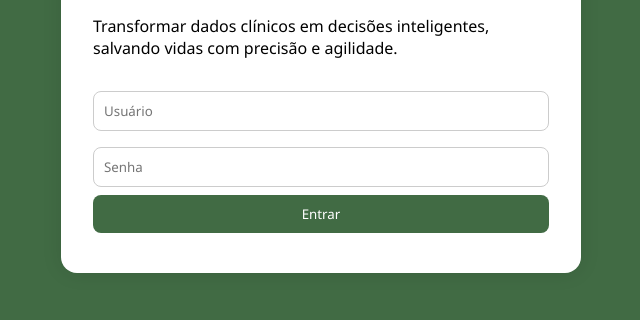
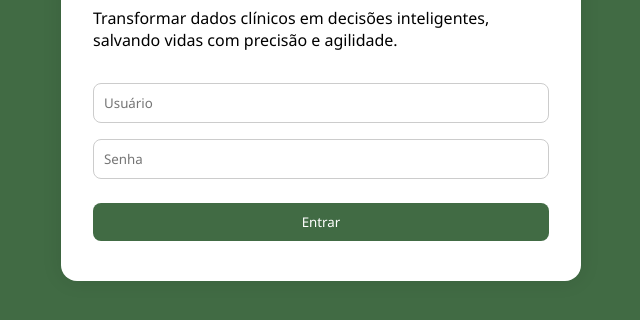
Before and after one commit to Ana678/sapsense, a plain HTML site: page login/index.html in a window 1280 px wide. Shown: the part 358-678 px from the top of the page, without its empty margins (319-959 px from the left). Drawn offline with Linux system fonts and the light colour scheme.

Commit message:
update login

```diff
--- a/login/index.html
+++ b/login/index.html
@@ -18,7 +18,7 @@
       <form id="loginForm">
         <input type="text" id="username" placeholder="Usuário" required />
         <input type="password" id="password" placeholder="Senha" required />
-        <button type="submit">Entrar</button>
+        <button type="submit" style="margin-top: 16px;">Entrar</button>
       </form>
       <p id="errorMessage" class="error"></p>
     </div>
```
